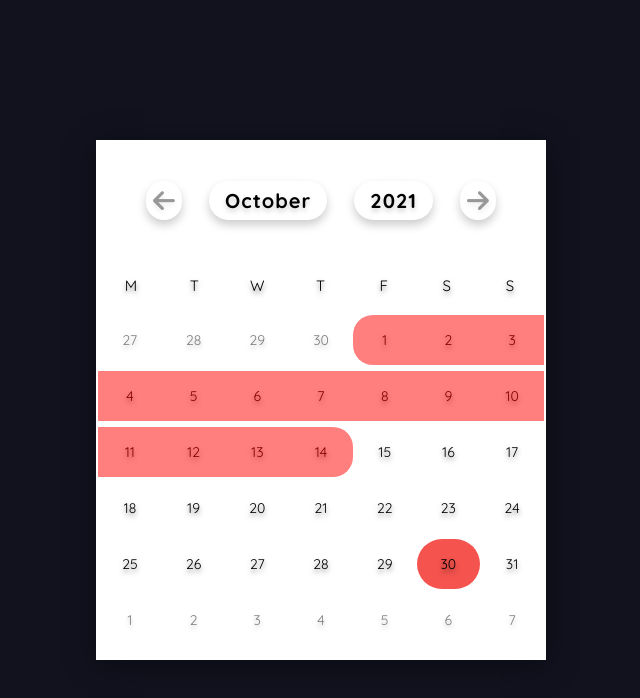
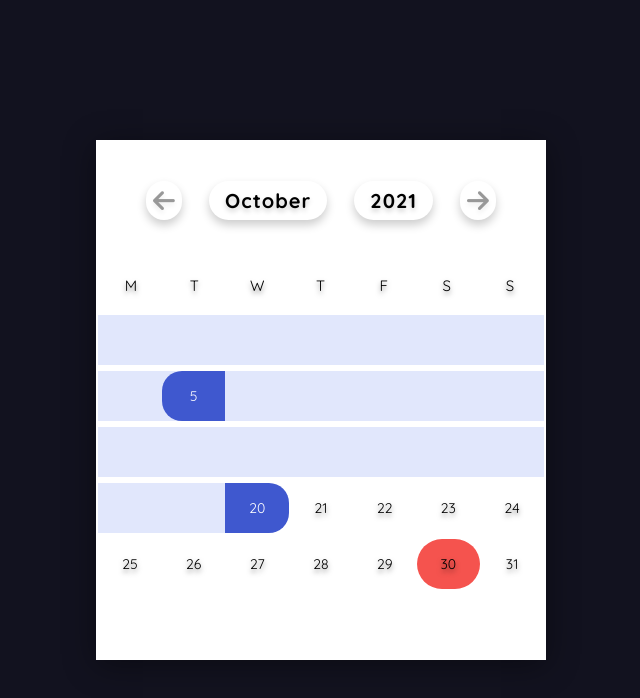
Before and after one commit to ArturRubets/ForPowerBI-CalendarEvents, a plain HTML site: page index.html in a window 1280 px wide. Shown: the whole page, without its empty margins (319-959 px from the left). Drawn offline with Linux system fonts and the light colour scheme.

Commit message:
find date for description

```diff
--- a/script.js
+++ b/script.js
@@ -1,7 +1,7 @@
 const date = new Date()
 const events = [
-    { start: new Date(2021, 9, 1), finish: new Date(2021, 9, 14), description: 'Big Sale Promotion' }
-    , { start: new Date(2021, 10, 8), finish: new Date(2022, 12, 12), description: '30% OFF' }
+    { start: new Date(2021, 8, 7), finish: new Date(2021, 9, 10), description: 'Big Sale Promotion' }
+    , { start: new Date(2021, 9, 5), finish: new Date(2021, 9, 20), description: '30% OFF' }
 ]
 
 const renderCalendar = () => {
@@ -22,7 +22,7 @@ const renderCalendar = () => {
 
     const prevLastDay = new Date(date.getFullYear(), date.getMonth(), 0).getDate()
 
-    const firstDayIndex = date.getDay() - 1
+    const firstDayIndex = (date.getDay() === 0 ? 7 : date.getDay()) - 1
 
     const months = [
         'January',
@@ -41,20 +41,21 @@ const renderCalendar = () => {
 
     document.querySelector('.month h1').innerHTML = months[date.getMonth()]
     document.querySelector('.year h1').innerHTML = date.getFullYear()
-    let days = '', quantityDiv = 0
-    for (let x = firstDayIndex; x > 0; x--, quantityDiv++) {
+    let days = '' //, quantityDiv = 0
+    for (let x = firstDayIndex; x > 0; x--) {
         const day = prevLastDay - x + 1
         days += `<div class='prev-date'>${day}</div>`
     }
 
 
-    for (let i = 1; i <= lastDay; i++, quantityDiv++) {
+    for (let i = 1; i <= lastDay; i++) {
         days += `<div>${i}</div>`
     }
 
-    const nextDays = 42 - quantityDiv
+    const dayOfWeekEndMonth = new Date(date.getFullYear(), date.getMonth() + 1, 0).getDay()
+    const daysNextMonth = 7 - (dayOfWeekEndMonth === 0 ? 7 : dayOfWeekEndMonth)
 
-    for (let i = 1; i <= nextDays; i++) {
+    for (let i = 1; i <= daysNextMonth; i++) {
         days += `<div class='next-date'>${i}</div>`
     }
     monthDays.innerHTML = days
@@ -64,10 +65,6 @@ const renderCalendar = () => {
 
 const renderCalendarAndEvents = () => {
     renderCalendar()
-    const $deleteContent = document.querySelector('.events')
-    if ($deleteContent) {
-        $deleteContent.remove()
-    }
     setEvents()
 }
 
@@ -83,15 +80,18 @@ document.querySelector('.next').addEventListener('click', () => {
 
 renderCalendarAndEvents()
 
+function setEvents() {
+    const $deleteContent = document.querySelector('.events')
+    if ($deleteContent) {
+        $deleteContent.remove()
+    }
 
-
-function setEvents() {
     const $calendar = document.querySelector('.calendar')
     const $days = $calendar.querySelectorAll('.days div')
 
     const firstDate = firstDateOnCalendar($days)
     const lastDate = lastDateOnCalendar($days)
-    debugger
+
     const eventsFiltes = filterEvents(firstDate, lastDate)
 
     if (eventsFiltes.length <= 0) {
@@ -104,64 +104,114 @@ function setEvents() {
     eventsFiltes.forEach((e, i) => {
         const $event = document.createElement('div')
         $events.appendChild($event)
-        $event.classList.add('event' + (i + 1))
-    debugger
-        let currentDate = new Date(e.start)
-        let classList = e.start >= firstDate ? ['event-start'] : [];
-        const finishCycle = e.finish < lastDate? e.finish : lastDate
+
+        const finishCycle = e.finish <= lastDate ? e.finish : lastDate
+        let currentDate = e.start >= firstDate ? new Date(e.start) : firstDate
         do {
             let shift = getShift(currentDate)
-            let $currentDate = getNodeCalendar($days, new Date(currentDate), shift)
+            const $dateCalendar = getNodeCalendar($days, new Date(currentDate), shift)
+            const { top, left, width, height } = $dateCalendar.getBoundingClientRect()
+            const $dateEvent = document.createElement('div')
+            $event.appendChild($dateEvent)
 
-            if(!$currentDate){
-                currentDate = new Date(firstDate)
-                shift = getShift(currentDate)
-                $currentDate = getNodeCalendar($days, new Date(currentDate), shift)
+
+            $dateEvent.style.position = 'absolute'
+            $dateEvent.style.top = top + 'px'
+            $dateEvent.style.left = left + 'px'
+            $dateEvent.style.width = width + 'px'
+            $dateEvent.style.height = height + 'px'
+
+
+            if (currentDate.getTime() === e.start.getTime()) {
+                $dateEvent.classList.add('event-start')
+                $dateEvent.innerHTML = `<span>${$dateCalendar.innerHTML}</span>`
+            }
+            if (currentDate.getTime() === e.finish.getTime()) {
+                $dateEvent.classList.add('event-finish')
+                $dateEvent.innerHTML = `<span>${$dateCalendar.innerHTML}</span>`
+            }
+            if (currentDate.getTime() != e.finish.getTime() && currentDate.getTime() != e.start.getTime()) {
+                $dateEvent.classList.add('event')
             }
 
-            const paramRect = $currentDate.getBoundingClientRect()
-            if (endWeek(new Date(currentDate)) < e.finish) {
-                const quantityDays = (1 + untilEndWeek(new Date(currentDate)))
-                drawDiv(paramRect.top,
-                    paramRect.left,
-                    paramRect.width * quantityDays,
-                    paramRect.height,
-                    $event,
-                    classList
-                )
-                currentDate.setDate(currentDate.getDate() + quantityDays)
-                classList = []
-            } else {
-                const quantityDays = (differenceInDays(new Date(e.finish), new Date(currentDate)) + 1)
-                drawDiv(paramRect.top,
-                    paramRect.left,
-                    paramRect.width * quantityDays,
-                    paramRect.height,
-                    $event,
-                    [...classList, 'event-finish']
-                )
-                currentDate.setDate(currentDate.getDate() + quantityDays)
-            }
+            currentDate = addDay(currentDate, 1)
         } while (currentDate <= finishCycle)
-        return $events
+    })
+
+    eventsFiltes.forEach((e, i) => {
+        const $eventsCalendar = $calendar.querySelectorAll('.events > div')[i].querySelectorAll('div')
+
+        const daysSuitable = getDatesForDescription(e, i, eventsFiltes, firstDate)
+        console.log(daysSuitable);
+        //const $suitableNodes = getNodesSuitableForDescription($eventsCalendar, i, firstDate, lastDate)
+
     })
 }
 
-function getShift(currentDate){
-    return currentDate.getMonth() === date.getMonth() ? 0 : currentDate.getMonth() >= date.getMonth() && currentDate.getFullYear() >=  date.getFullYear() ? 1 : -1
+function getDatesForDescription(event, indexEvent, filterEvents, firstDateOnCalendar) {
+    let dateCurrentEvent = event.start < firstDateOnCalendar ? new Date(firstDateOnCalendar) : new Date(event.start)
+    let daysSuitable = []
+
+    do {
+
+        if (equalDate(dateCurrentEvent, event.finish) || equalDate(dateCurrentEvent, event.start)) {
+            dateCurrentEvent = addDay(dateCurrentEvent, 1)
+            continue
+        }
+
+        //Текущая перебираемая дата  входит в период другого события
+        for (let i = indexEvent + 1; i < filterEvents.length; i++) {
+            if (dateCurrentEvent >= filterEvents[i].start && dateCurrentEvent <= filterEvents[i].finish) {
+                return daysSuitable
+            }
+        }
+
+        //Предыдущий добавленный элемент и текущий перебираемый находятся на одной недели
+        if (daysSuitable[daysSuitable.length - 1]) {
+            const day1 = daysSuitable[daysSuitable.length - 1].getDay() === 0 ? 7 : daysSuitable[daysSuitable.length - 1].getDay()
+            const day2 = dateCurrentEvent.getDay() === 0 ? 7 : dateCurrentEvent.getDay()
+            if (!(day1 < day2)) {
+                return daysSuitable
+            }
+        }
+
+        //если все условия прошли тогда добавить день как подходящий для расположения текста
+        daysSuitable.push(new Date(dateCurrentEvent))
+        dateCurrentEvent = addDay(dateCurrentEvent, 1)
+    } while (dateCurrentEvent < event.finish)
+
+    return daysSuitable
 }
 
-function drawDiv(top, left, width, height, $event, classList) {
-    const $div = document.createElement('div')
-    $event.appendChild($div)
-    $div.style.position = 'absolute'
-    $div.style.top = top + 'px'
-    $div.style.left = left + 'px'
-    $div.style.width = width + 'px'
-    $div.style.height = height + 'px'
-    $div.style.backgroundColor = 'red'
-    $div.style.opacity = '0.5'
-    $div.classList.add(...classList)
+function equalDate(date1, date2){
+    return date1.getTime() === date2.getTime()
+}
+
+// function getNodesSuitableForDescription($eventsCalendar, indexEvent, firstDate, lastDate){
+//     console.log($eventsCalendar);
+//     const curEvent = events[indexEvent]
+//     let curDate = curEvent.start >= firstDate ? new Date(curEvent.start) : firstDate
+//     const finishCycle = curEvent.finish <= lastDate ? curEvent.finish : lastDate
+
+//     do{
+
+//     }while(currentDate <= finishCycle)
+
+// }
+
+function addDay(date, quantityDays) {
+    const newObj = new Date(date)
+    return new Date(newObj.setDate(newObj.getDate() + quantityDays))
+}
+
+function filterEvents(start, finish) {
+    let eventsFind = []
+    events.forEach(event => {
+        if (event.start <= finish && event.finish >= start) {
+            eventsFind.push(event)
+        }
+    })
+    return eventsFind.sort((a, b) => a.start - b.start)
 }
 
 function getNodeCalendar($days, findDate, shiftMonth = 0) {
@@ -198,31 +248,16 @@ function getNodeCalendar($days, findDate, shiftMonth = 0) {
     return $resultNode
 }
 
-function endWeek(date) {
-    const dayOfWeek = date.getDay() === 0 ? 7 : date.getDay()
-    return new Date(date.setDate(date.getDate() - dayOfWeek + 7))
-}
-
-function differenceInDays(dateFinish, dateStart) {
-    return (dateFinish.getTime() - dateStart.getTime()) / (1000 * 3600 * 24)
-}
-
-function untilEndWeek(date) {
-    return differenceInDays(endWeek(new Date(date)), new Date(date))
-}
-
-// function duration(event) {
-//     return new Date(event.finish.getTime() - event.start.getTime()).getDate()
-// }
-
-function filterEvents(start, finish) {
-    let eventsFind = []
-    events.forEach(event => {
-        if (event.start <= finish && event.finish >= start) {
-            eventsFind.push(event)
-        }
-    })
-    return eventsFind
+function getShift(currentDate) {
+    if (currentDate.getMonth() === date.getMonth()) {
+        return 0
+    }
+    else if (+new Date(currentDate.getFullYear(), currentDate.getMonth())
+        >
+        +new Date(date.getFullYear(), date.getMonth())) {
+        return 1
+    }
+    else return -1
 }
 
 function firstDateOnCalendar($calendar) {
@@ -242,6 +277,111 @@ function lastDateOnCalendar($calendar) {
         return new Date(date.getFullYear(), date.getMonth(), $node.innerHTML)
     }
 }
+
+
+
+
+
+
+// function setEvents() {
+//     const $calendar = document.querySelector('.calendar')
+//     const $days = $calendar.querySelectorAll('.days div')
+
+//     const firstDate = firstDateOnCalendar($days)
+//     const lastDate = lastDateOnCalendar($days)
+//     debugger
+//     const eventsFiltes = filterEvents(firstDate, lastDate)
+
+//     if (eventsFiltes.length <= 0) {
+//         return
+//     }
+
+//     const $events = document.createElement('div')
+//     $events.classList.add('events')
+//     $calendar.appendChild($events)
+//     eventsFiltes.forEach((e, i) => {
+//         const $event = document.createElement('div')
+//         $events.appendChild($event)
+//         $event.classList.add('event' + (i + 1))
+//     debugger
+//         let currentDate = new Date(e.start)
+//         let classList = e.start >= firstDate ? ['event-start'] : [];
+//         const finishCycle = e.finish < lastDate? e.finish : lastDate
+//         do {
+//             let shift = getShift(currentDate)
+//             let $currentDate = getNodeCalendar($days, new Date(currentDate), shift)
+
+//             if(!$currentDate){
+//                 currentDate = new Date(firstDate)
+//                 shift = getShift(currentDate)
+//                 $currentDate = getNodeCalendar($days, new Date(currentDate), shift)
+//             }
+
+//             const paramRect = $currentDate.getBoundingClientRect()
+//             if (endWeek(new Date(currentDate)) < e.finish) {
+//                 const quantityDays = (1 + untilEndWeek(new Date(currentDate)))
+//                 drawDiv(paramRect.top,
+//                     paramRect.left,
+//                     paramRect.width * quantityDays,
+//                     paramRect.height,
+//                     $event,
+//                     classList
+//                 )
+//                 currentDate.setDate(currentDate.getDate() + quantityDays)
+//                 classList = []
+//             } else {
+//                 const quantityDays = (differenceInDays(new Date(e.finish), new Date(currentDate)) + 1)
+//                 drawDiv(paramRect.top,
+//                     paramRect.left,
+//                     paramRect.width * quantityDays,
+//                     paramRect.height,
+//                     $event,
+//                     [...classList, 'event-finish']
+//                 )
+//                 currentDate.setDate(currentDate.getDate() + quantityDays)
+//             }
+//         } while (currentDate <= finishCycle)
+//         return $events
+//     })
+// }
+
+
+
+// function drawDiv(top, left, width, height, $event, classList) {
+//     const $div = document.createElement('div')
+//     $event.appendChild($div)
+//     $div.style.position = 'absolute'
+//     $div.style.top = top + 'px'
+//     $div.style.left = left + 'px'
+//     $div.style.width = width + 'px'
+//     $div.style.height = height + 'px'
+//     $div.style.backgroundColor = 'red'
+//     $div.style.opacity = '0.5'
+//     $div.classList.add(...classList)
+// }
+
+
+
+// function endWeek(date) {
+//     const dayOfWeek = date.getDay() === 0 ? 7 : date.getDay()
+//     return new Date(date.setDate(date.getDate() - dayOfWeek + 7))
+// }
+
+// function differenceInDays(dateFinish, dateStart) {
+//     return (dateFinish.getTime() - dateStart.getTime()) / (1000 * 3600 * 24)
+// }
+
+// function untilEndWeek(date) {
+//     return differenceInDays(endWeek(new Date(date)), new Date(date))
+// }
+
+// // function duration(event) {
+// //     return new Date(event.finish.getTime() - event.start.getTime()).getDate()
+// // }
+
+
+
+
 
 
 
--- a/style.css
+++ b/style.css
@@ -121,15 +121,21 @@ html{
     opacity: 0.5;
 }
 
+
+
+
+/* Events */
+
+
 .today{
     background-color: #F5534E !important;
     border-radius: 3rem;
     width: 1rem;
 }
 
-.event-start, .event-finish{
+/* .event-start, .event-finish{
     color: #3F58CF;
-}
+} */
 
 .event-finish{
     border-top-right-radius: 2rem;
@@ -142,46 +148,40 @@ html{
     border-bottom-left-radius: 2rem;
 }
 
-.event-start div.start{
-    display: block;
-    position: absolute;
-    left: 0;
-    height: 100%;
-    width: calc(44.6rem/7);
+.event-start, .event-finish{
+    /* display: block;
+    position: absolute; */
+
+    /* left: 0; */
+    /* height: 100%;
+    width: calc(44.6rem/7); */
+    display: table;
     text-align: center;
-    padding-top: 1rem;
+    /* padding-top: 1rem; */
     background-color: #3F58CF;
+    color: #fff;
+    font-size: 1.4rem;
 }
 
-.event-finish div.finish{
-    display: block;
-    position: absolute;
-    right: 0;
-    height: 100%;
-    width: calc(44.6rem/7);
-    text-align: center;
-    padding-top: 1rem;
-    background-color: #3F58CF;
+.event-finish span, .event-start span{
+    display: table-cell;
+    vertical-align: middle;
 }
 
-.description{
+/* .description{
     word-spacing: 9999999px;
     text-align: center;
     font-size: 1.2rem;
     display: inline-block;
     width: calc(44.6rem/7);
-}
+} */
 
-.event-finish div span, .event-start div span{
-    transform: translate(0px, 35%);
-    position: absolute;
-    color: #fff;
-}
+
 
 .event{
     background-color: #E1E7FC;
 }
 
-.content-left{
+/* .content-left{
     justify-content: left !important;
-}
+} */
```
